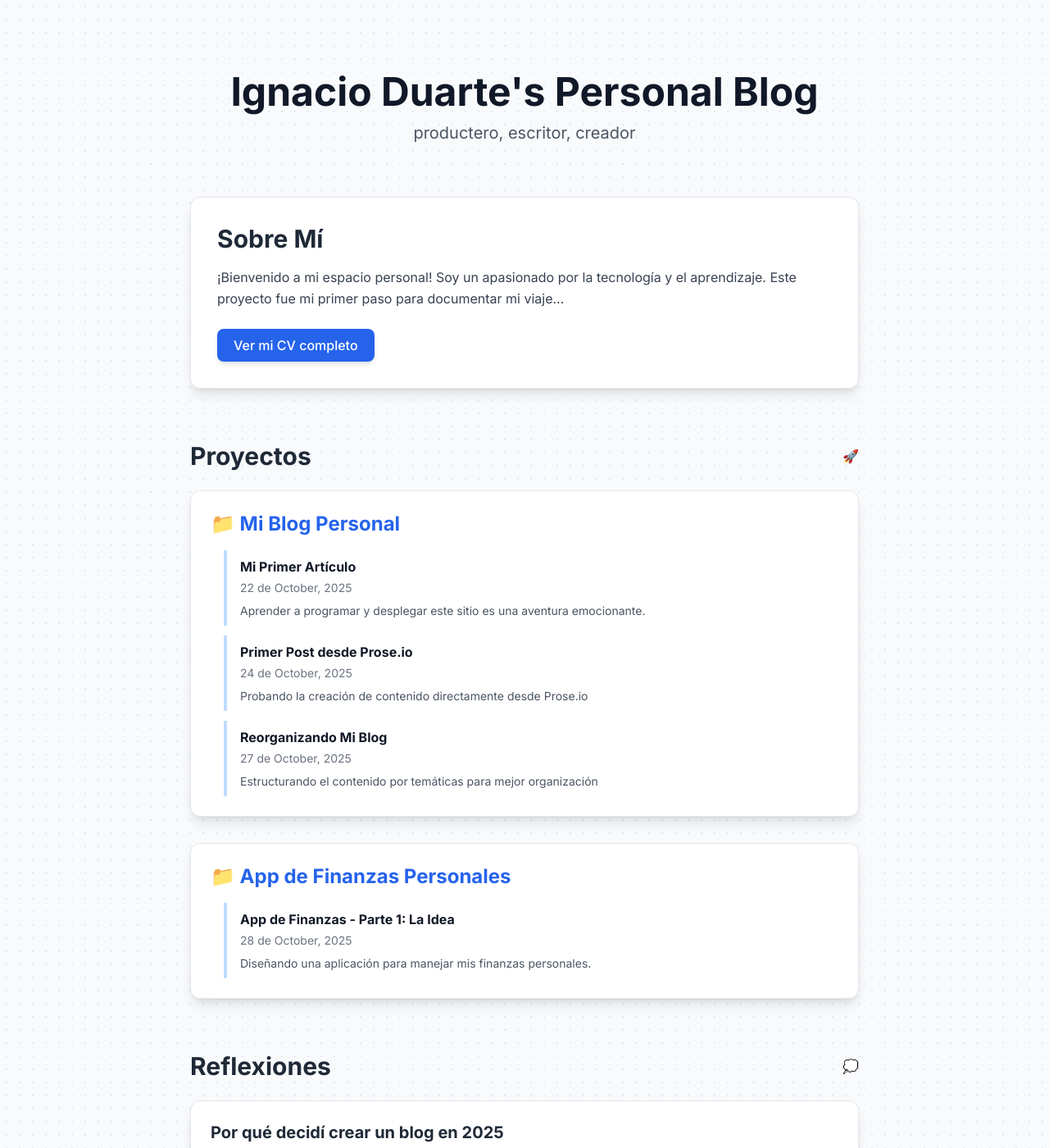
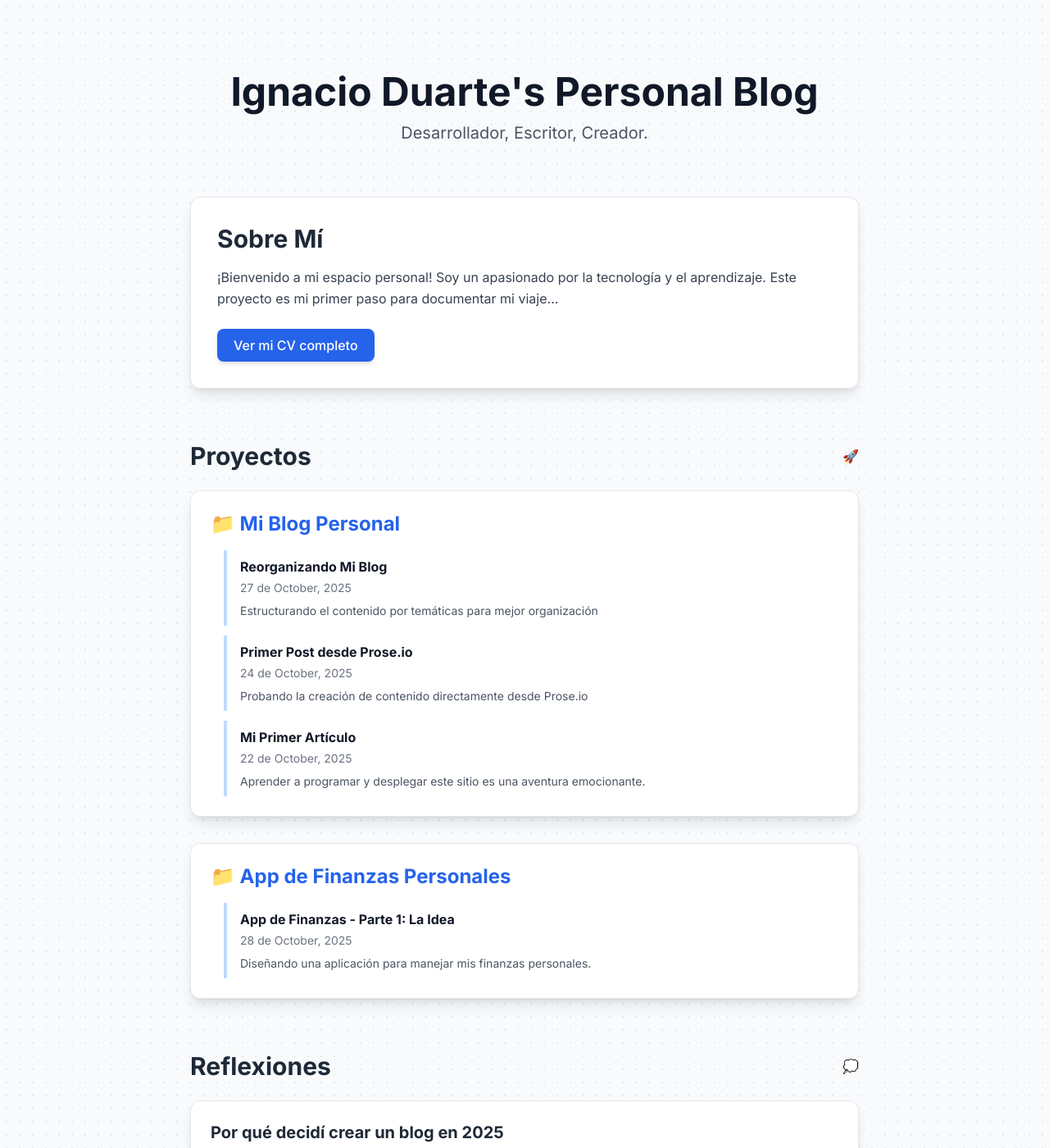
Before and after one commit to ignaciodrd/personal_blog_ig, a Jekyll site: the page built from index.html, in a window 1280 px wide and 1400 px high. Shown: the whole window at 82% size. Built offline with Jekyll 4.4.1, drawn with Linux system fonts in a browser that asks for light colours; nearby versions of some CDN libraries; some of the changed text lies outside the part shown.

Commit message:
reverse en index

```diff
--- a/index.html
+++ b/index.html
@@ -41,7 +41,7 @@ layout: null
                 {{ site.title }}
             </h1>
             <p class="text-xl text-gray-600 mt-3">
-                productero, escritor, creador
+                Desarrollador, Escritor, Creador.
             </p>
         </header>
 
@@ -52,9 +52,9 @@ layout: null
                 <h2 class="text-3xl font-bold mb-4">Sobre Mí</h2>
                 <p class="text-gray-700 leading-relaxed">
                     ¡Bienvenido a mi espacio personal! Soy un apasionado por la tecnología y
-                    el aprendizaje. Este proyecto fue mi primer paso para documentar mi viaje...
+                    el aprendizaje. Este proyecto es mi primer paso para documentar mi viaje...
                 </p>
-                <a href="{{ site.baseurl }}/CV_Ejecutivo_Ignacio_Duarte.pdf" class="inline-block mt-6 bg-blue-600 text-white font-medium py-2 px-5 rounded-lg shadow-md hover:bg-blue-700 transition-colors">
+                <a href="{{ site.baseurl }}/assets/CV_Ejecutivo_Ignacio_Duarte.pdf" class="inline-block mt-6 bg-blue-600 text-white font-medium py-2 px-5 rounded-lg shadow-md hover:bg-blue-700 transition-colors">
                     Ver mi CV completo
                 </a>
             </section>
@@ -80,7 +80,8 @@ layout: null
 
                         <!-- Lista de artículos del proyecto -->
                         <div class="space-y-3 ml-4">
-                            {% for articulo in grupo.items %}
+                            {% assign articulos_ordenados = grupo.items | sort: 'date' | reverse %}
+                            {% for articulo in articulos_ordenados %}
                             <div class="border-l-4 border-blue-200 pl-4 py-2 hover:border-blue-400 transition-colors">
                                 <a href="{{ articulo.url | relative_url }}" class="block">
                                     <h4 class="font-bold text-gray-900 hover:text-blue-600">
@@ -144,7 +145,8 @@ layout: null
 
                 {% if site.reflexiones.size > 0 %}
                 <div class="space-y-6">
-                    {% for reflexion in site.reflexiones limit:3 %}
+                    {% assign reflexiones_ordenadas = site.reflexiones | sort: 'date' | reverse %}
+                    {% for reflexion in reflexiones_ordenadas limit:3 %}
                     <div class="p-6 bg-white rounded-xl shadow-lg border border-gray-200 hover:shadow-xl transition-shadow duration-300">
                         <h3 class="text-xl font-bold mb-2">
                             {{ reflexion.title }}
@@ -177,7 +179,8 @@ layout: null
 
                 {% if site.otros.size > 0 %}
                 <div class="space-y-6">
-                    {% for otro in site.otros limit:3 %}
+                    {% assign otros_ordenados = site.otros | sort: 'date' | reverse %}
+                    {% for otro in otros_ordenados limit:3 %}
                     <div class="p-6 bg-white rounded-xl shadow-lg border border-gray-200 hover:shadow-xl transition-shadow duration-300">
                         <h3 class="text-xl font-bold mb-2">
                             {{ otro.title }}
@@ -205,20 +208,22 @@ layout: null
             <section id="contacto" class="text-center mb-16">
                 <h2 class="text-3xl font-bold mb-6">Conecta Conmigo</h2>
                 <div class="flex justify-center space-x-6">
-                    <a href="https://linkedin.com/in/ignacio-duarte" class="text-gray-600 hover:text-blue-600 transition-colors text-lg font-medium">
+                    <a href="#" class="text-gray-600 hover:text-blue-600 transition-colors text-lg font-medium">
                         LinkedIn
                     </a>
-                    <a href="https://github.com/ignaciodrd" class="text-gray-600 hover:text-blue-600 transition-colors text-lg font-medium">
+                    <a href="#" class="text-gray-600 hover:text-blue-600 transition-colors text-lg font-medium">
                         GitHub
                     </a>
-
+                    <a href="#" class="text-gray-600 hover:text-blue-600 transition-colors text-lg font-medium">
+                        Twitter / X
+                    </a>
                 </div>
             </section>
 
         </main>
 
         <footer class="text-center text-gray-500 py-8 border-t border-gray-200">
-            <p>&copy; 2025 {{ site.title }}. Construido con: Jekyll y Tailwind CSS; Claude y Gemini; Github y Prose.io.</p>
+            <p>&copy; 2025 {{ site.title }}. Construido con Jekyll y Tailwind CSS.</p>
         </footer>
     </div>
 </body>
```
